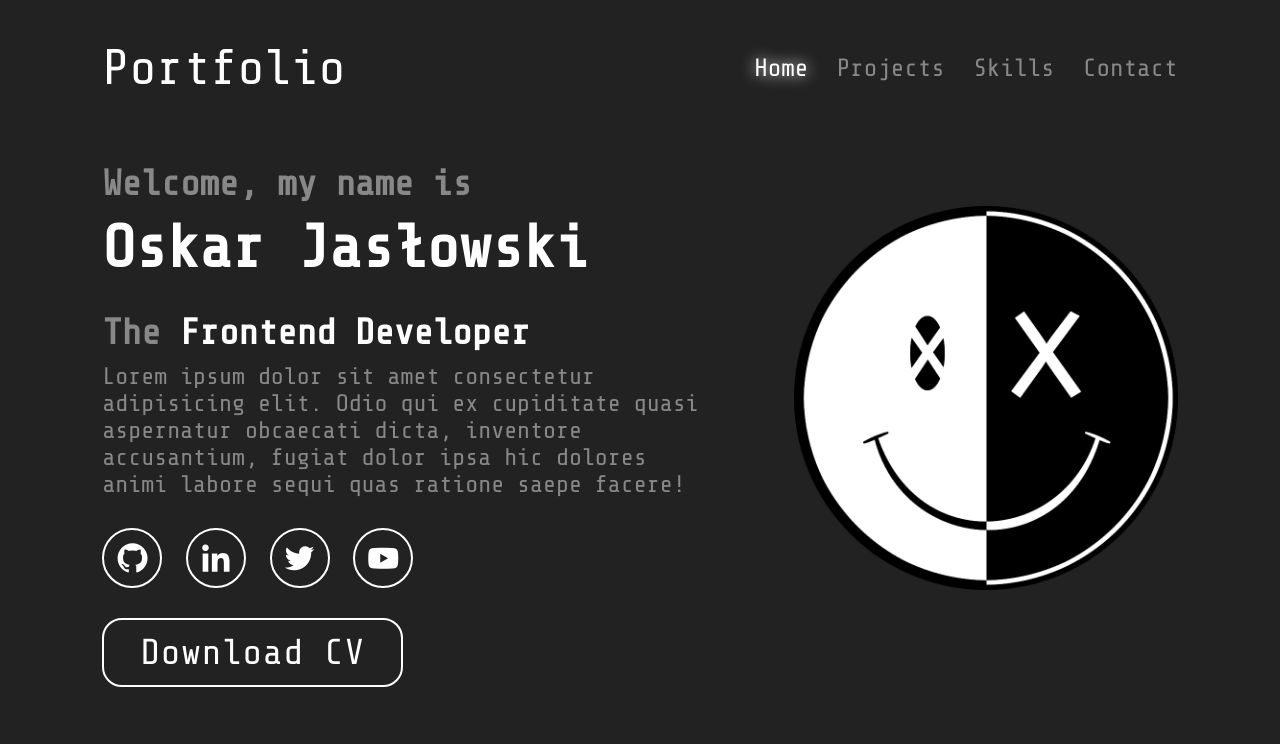
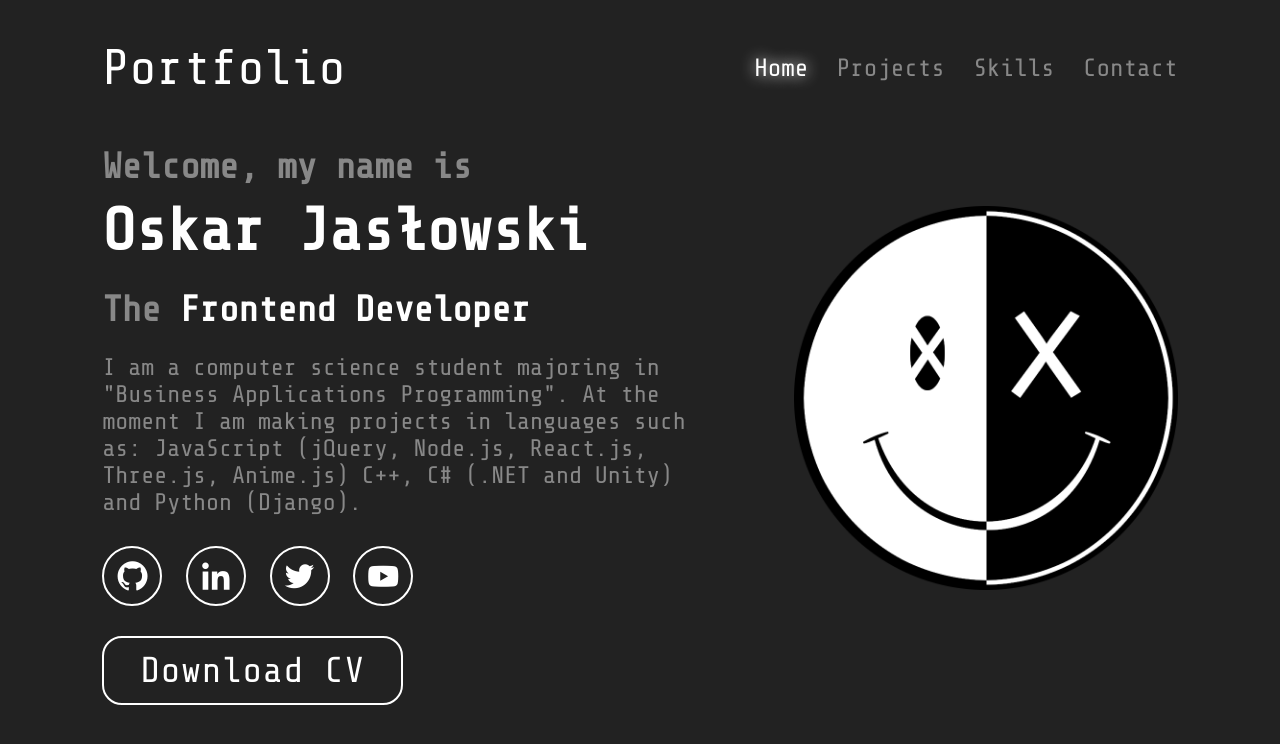
Before and after one commit to ONKJUNUA/PortfolioSite, a plain HTML site: page index.html in a window 1280 px wide. Drawn offline with nearby package versions, Linux system fonts and the light colour scheme.

Commit message:
Adding information

```diff
--- a/index.html
+++ b/index.html
@@ -24,7 +24,10 @@
             <h3>Welcome, my name is</h3>
             <h1>Oskar Jasłowski</h1>
             <h3>The <span>Frontend Developer</span></h3>
-            <p>Lorem ipsum dolor sit amet consectetur adipisicing elit. Odio qui ex cupiditate quasi aspernatur obcaecati dicta, inventore accusantium, fugiat dolor ipsa hic dolores animi labore sequi quas ratione saepe facere!</p>
+            <p>I am a computer science student majoring in "Business Applications Programming".
+                At the moment I am making projects in languages such as:
+                JavaScript (jQuery, Node.js, React.js, Three.js, Anime.js)
+                C++, C# (.NET and Unity) and Python (Django).</p>
             <div class="social-media">
                 <a href="https://github.com/ONKJUNUA" target=”_blank”><i class='bx bxl-github'></i></a>
                 <a href="https://www.linkedin.com/in/onkjunua/" target=”_blank”><i class='bx bxl-linkedin'></i></a>
--- a/style.css
+++ b/style.css
@@ -73,11 +73,12 @@ body{
 .home-content h1{
     font-size: 5vw;
     color: #fff;
-    margin: 0 0 30px 0;
+    margin: 0 0 2vw 0;
 }
 
 .home-content p{
     font-size: 2vw;
+    margin: 2vw 0 0;
 }
 
 .home-img img{
@@ -151,10 +152,12 @@ body{
 
     .home-content h1{
         font-size: 60px;
+        margin: 0 0 24px 0;
     }
 
     .home-content p{
         font-size: 24px;
+        margin: 24px 0 0;
     }
 }
 
```
